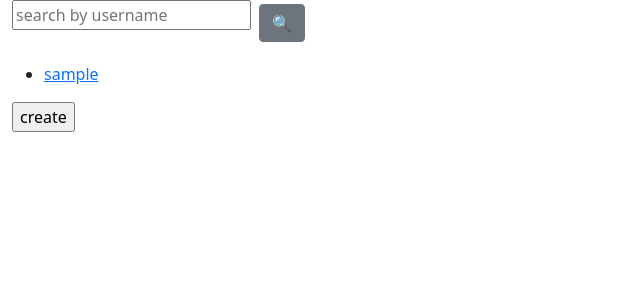
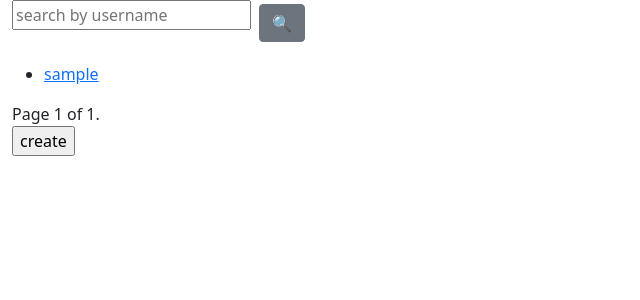
Before and after one commit to Timur5050/cosmodrome, a Django app: page /astronauts/ in a window 1280 px wide. Shown: the part 56-356 px from the top of the page, without its empty margins (0-640 px from the left). Run offline with Django 5.2, Linux system fonts and the light colour scheme; tables that the repository leaves empty hold one stand-in row (values such as "Sample post").

Commit message:
updated astronauts template for pagination settings

```diff
--- a/templates/hangar/astronaut_list.html
+++ b/templates/hangar/astronaut_list.html
@@ -5,6 +5,7 @@
   {{ search_form.as_p }}
   <input type="submit" value="🔍" class="btn btn-secondary ml-2">
 </form>
+
 <ul>
   {% for astronaut in astronaut_list %}
     <li>
@@ -12,6 +13,25 @@
     </li>
   {% endfor %}
 </ul>
+
+<div class="pagination">
+  <span class="step-links">
+    {% if page_obj.has_previous %}
+      <a href="?page=1{% if search_username %}&username={{ search_username }}{% endif %}">first</a>
+      <a href="?page={{ page_obj.previous_page_number }}{% if search_username %}&username={{ search_username }}{% endif %}">previous</a>
+    {% endif %}
+
+    <span class="current">
+      Page {{ page_obj.number }} of {{ page_obj.paginator.num_pages }}.
+    </span>
+
+    {% if page_obj.has_next %}
+      <a href="?page={{ page_obj.next_page_number }}{% if search_username %}&username={{ search_username }}{% endif %}">next</a>
+      <a href="?page={{ page_obj.paginator.num_pages }}{% if search_username %}&username={{ search_username }}{% endif %}">last</a>
+    {% endif %}
+  </span>
+</div>
+
 <form action="{% url 'hangar:astronaut-create' %}" method="get">
   <input type="submit" value="create">
 </form>
```
